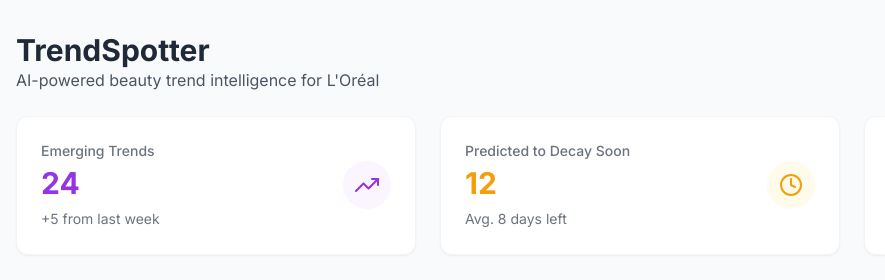
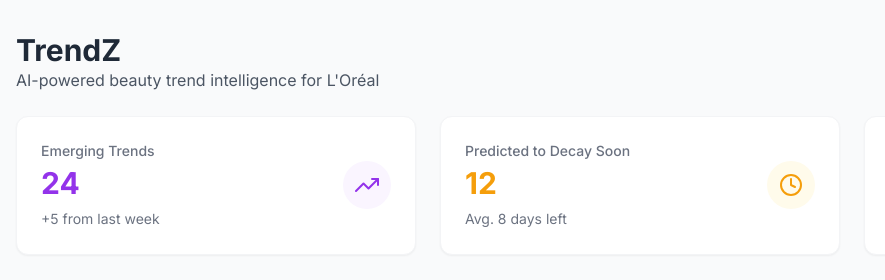
Before and after one commit to Patr1xk/TrendZ, a plain HTML site: page index.html in a window 1280 px wide. Shown: the top 280 px of the page, 0-885 px from the left. Drawn offline with nearby package versions, Linux system fonts and the light colour scheme.

Commit message:
Update Name to TrendZ

```diff
--- a/index.html
+++ b/index.html
@@ -3,7 +3,7 @@
 <head>
     <meta charset="UTF-8">
     <meta name="viewport" content="width=device-width, initial-scale=1.0">
-    <title>TrendSpotter | L'Oréal AI Dashboard</title>
+    <title>TrendZ</title>
     <script src="https://cdn.tailwindcss.com"></script>
     <script src="https://cdn.jsdelivr.net/npm/chart.js"></script>
     <link href="https://fonts.googleapis.com/css2?family=Inter:wght@300;400;500;600;700&display=swap" rel="stylesheet">
@@ -45,7 +45,7 @@
         <header class="mb-8">
             <div class="flex justify-between items-center mb-6">
                 <div>
-                    <h1 class="text-3xl font-bold text-gray-800">TrendSpotter</h1>
+                    <h1 class="text-3xl font-bold text-gray-800">TrendZ</h1>
                     <p class="text-gray-600">AI-powered beauty trend intelligence for L'Oréal</p>
                 </div>
                 <div class="flex items-center space-x-4">
```
Also changed, not shown: trend-detail.html (+1 -1 lines).
